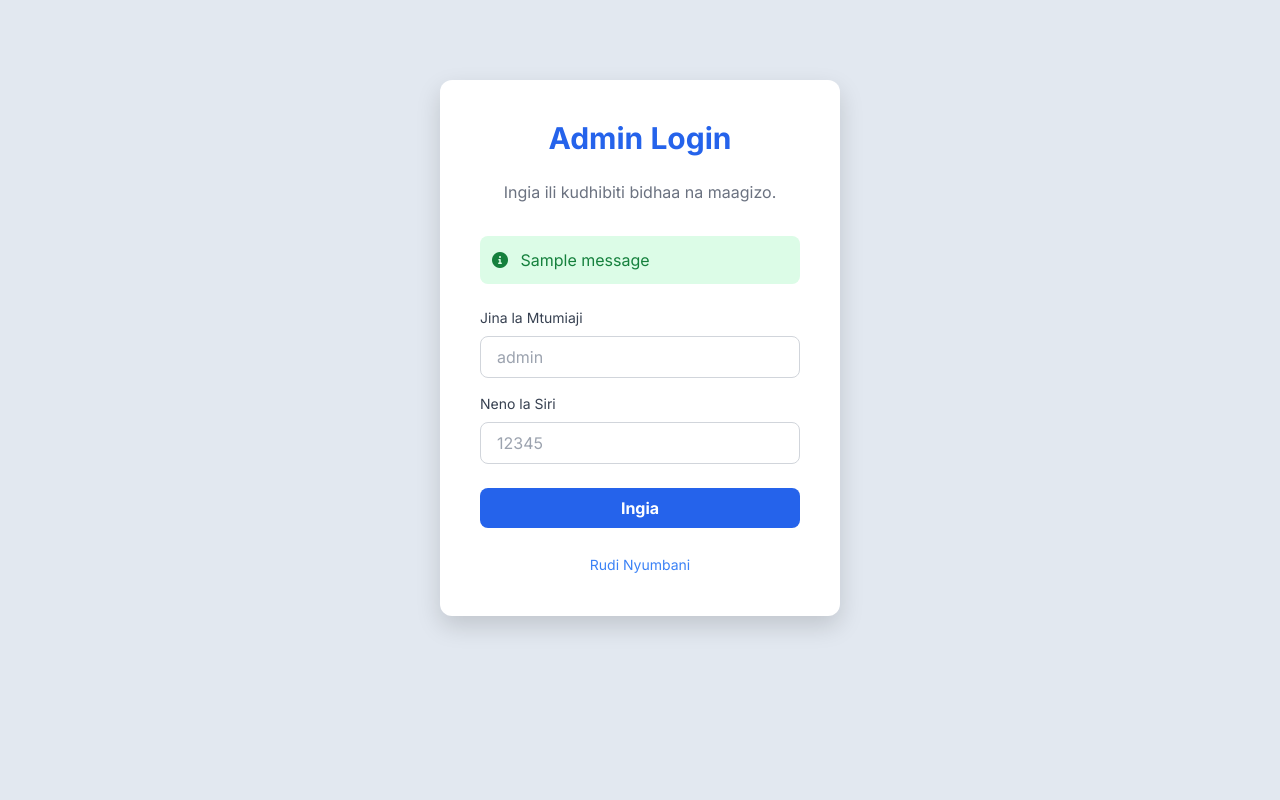
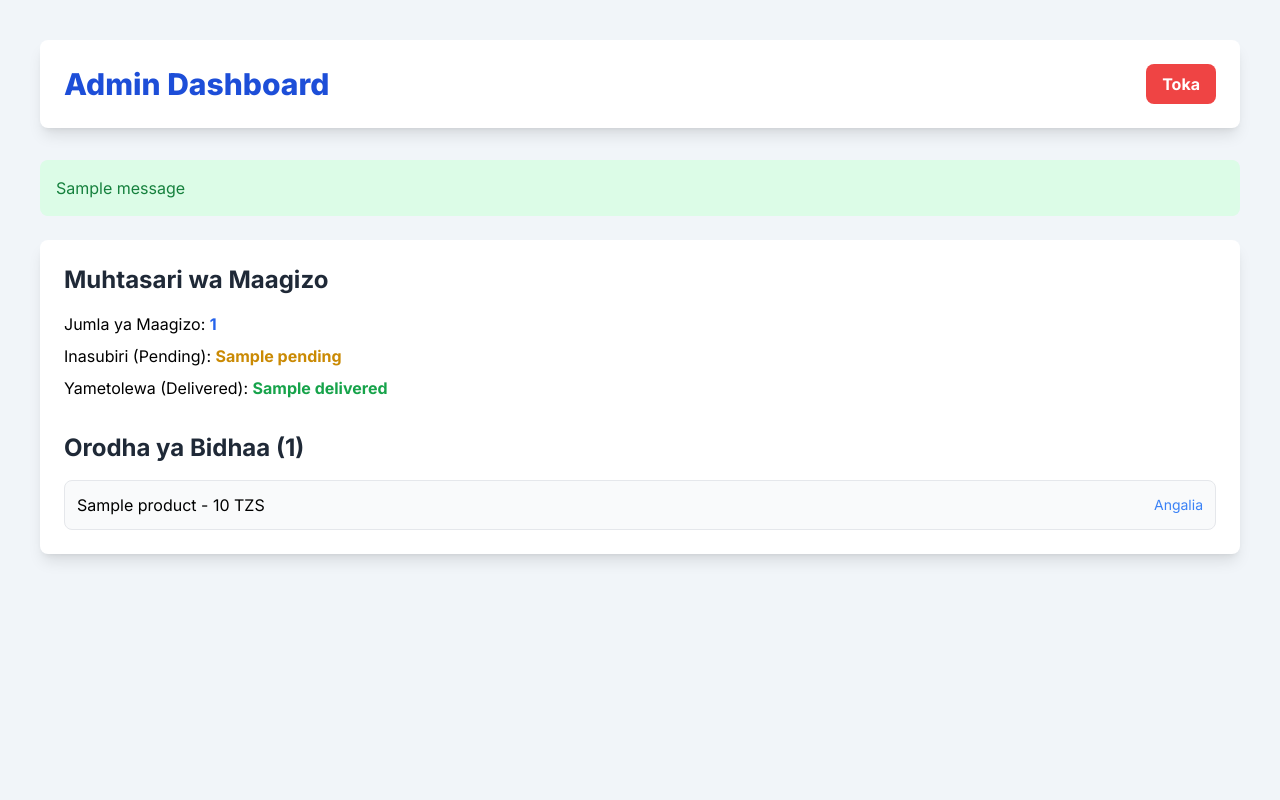
Before and after one commit to abdondismas0-hub/smart-arena-project, a Flask app: template templates/admin_login.html in a window 1280 px wide. Run offline with Flask 3, Linux system fonts and the light colour scheme; the template is opened without the code that fills it: most values are stand-ins (such as "Sample title", 1, 10 or a date in 2020); one stand-in notice (Sample message) is shown; some libraries are stand-ins or nearby versions.

Commit message:
Refactor admin_login.html to admin dashboard layout
Updated the admin login page to an admin dashboard layout, modified title, and adjusted styles. Added order summary and product list sections.

```diff
--- a/templates/admin_login.html
+++ b/templates/admin_login.html
@@ -3,67 +3,61 @@
 <head>
     <meta charset="UTF-8">
     <meta name="viewport" content="width=device-width, initial-scale=1.0">
-    <title>Admin Login - Smart Arena</title>
+    <title>Admin Dashboard - Smart Arena</title>
     <script src="https://cdn.tailwindcss.com"></script>
-    <link href="https://fonts.googleapis.com/css2?family=Inter:wght@400;600;700&display=swap" rel="stylesheet">
-    <link rel="stylesheet" href="https://cdnjs.cloudflare.com/ajax/libs/font-awesome/6.0.0-beta3/css/all.min.css">
+    <link href="https://fonts.googleapis.com/css2?family=Inter:wght@400;600;700;800&display=swap" rel="stylesheet">
     <style>
         body {
             font-family: 'Inter', sans-serif;
-            background-color: #e2e8f0;
-        }
-        .login-card {
-            background-color: white;
-            box-shadow: 0 10px 25px rgba(0, 0, 0, 0.15);
-            border-radius: 12px;
-            max-width: 400px;
-            width: 90%;
-            margin-top: 5rem;
+            background-color: #f1f5f9;
         }
     </style>
 </head>
-<body class="flex justify-center items-start min-h-screen">
-    <div class="login-card p-8 md:p-10">
-        <h1 class="text-3xl font-bold text-center text-blue-600 mb-6">Admin Login</h1>
-        <p class="text-center text-gray-500 mb-8">Ingia ili kudhibiti bidhaa na maagizo.</p>
+<body>
+    <div class="container mx-auto p-4 md:p-10">
+        <!-- Header -->
+        <div class="flex justify-between items-center mb-8 bg-white p-6 rounded-lg shadow-lg">
+            <h1 class="text-3xl font-extrabold text-blue-700">Admin Dashboard</h1>
+            <a href="{{ url_for('admin_logout') }}" class="bg-red-500 hover:bg-red-700 text-white font-bold py-2 px-4 rounded-lg transition duration-150">
+                Toka
+            </a>
+        </div>
 
         <!-- Ujumbe wa Flash -->
         {% with messages = get_flashed_messages(with_categories=true) %}
             {% if messages %}
                 <div class="mb-6">
                     {% for category, message in messages %}
-                        <div class="p-3 mb-2 rounded-lg {% if category == 'success' %}bg-green-100 text-green-700{% elif category == 'error' %}bg-red-100 text-red-700{% else %}bg-yellow-100 text-yellow-700{% endif %}">
-                            <i class="fas fa-info-circle mr-2"></i> {{ message }}
+                        <div class="p-4 mb-2 rounded-lg {% if category == 'success' %}bg-green-100 text-green-700{% elif category == 'error' %}bg-red-100 text-red-700{% else %}bg-yellow-100 text-yellow-700{% endif %}">
+                            {{ message }}
                         </div>
                     {% endfor %}
                 </div>
             {% endif %}
         {% endwith %}
 
-        <!-- Hapa tunatumia njia wazi '/admin_login' badala ya url_for -->
-        <form method="POST" action="/admin_login">
-            <div class="mb-4">
-                <label for="username" class="block text-gray-700 text-sm font-medium mb-2">Jina la Mtumiaji</label>
-                <input type="text" id="username" name="username" required
-                       class="w-full px-4 py-2 border border-gray-300 rounded-lg focus:outline-none focus:ring-2 focus:ring-blue-500"
-                       placeholder="admin">
-            </div>
-            <div class="mb-6">
-                <label for="password" class="block text-gray-700 text-sm font-medium mb-2">Neno la Siri</label>
-                <input type="password" id="password" name="password" required
-                       class="w-full px-4 py-2 border border-gray-300 rounded-lg focus:outline-none focus:ring-2 focus:ring-blue-500"
-                       placeholder="12345">
-            </div>
-            <button type="submit"
-                    class="w-full bg-blue-600 hover:bg-blue-700 text-white font-bold py-2 px-4 rounded-lg transition duration-150 ease-in-out focus:outline-none focus:ring-4 focus:ring-blue-300">
-                Ingia
-            </button>
-        </form>
+        <div class="bg-white p-6 rounded-lg shadow-lg">
+            <h2 class="text-2xl font-bold mb-4 text-gray-800">Muhtasari wa Maagizo</h2>
+            <p class="mb-2">Jumla ya Maagizo: <span class="font-bold text-blue-600">{{ order_summary.total_orders }}</span></p>
+            <p class="mb-2">Inasubiri (Pending): <span class="font-bold text-yellow-600">{{ order_summary.pending }}</span></p>
+            <p class="mb-4">Yametolewa (Delivered): <span class="font-bold text-green-600">{{ order_summary.delivered }}</span></p>
 
-        <div class="mt-6 text-center">
-            <!-- Hapa bado tunatumia url_for kwa sababu haifanyi POST request -->
-            <a href="{{ url_for('smart_arena_home') }}" class="text-sm text-blue-500 hover:text-blue-700 transition duration-150">Rudi Nyumbani</a>
+            <h2 class="text-2xl font-bold mt-8 mb-4 text-gray-800">Orodha ya Bidhaa ({{ products | length }})</h2>
+            {% if products %}
+                <ul class="space-y-3">
+                    {% for product in products %}
+                        <li class="p-3 bg-gray-50 border border-gray-200 rounded-lg flex justify-between items-center">
+                            <span>{{ product.name }} - {{ product.price | format_currency }}</span>
+                            <!-- Tutatumia kiungo rahisi kwa sasa -->
+                            <a href="#" class="text-sm text-blue-500 hover:text-blue-700">Angalia</a>
+                        </li>
+                    {% endfor %}
+                </ul>
+            {% else %}
+                <p class="text-gray-500">Hakuna bidhaa zilizopo.</p>
+            {% endif %}
         </div>
+
     </div>
 </body>
 </html>
```
